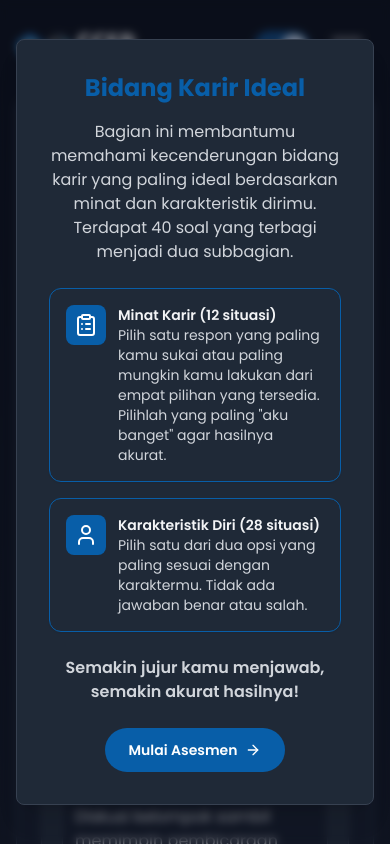
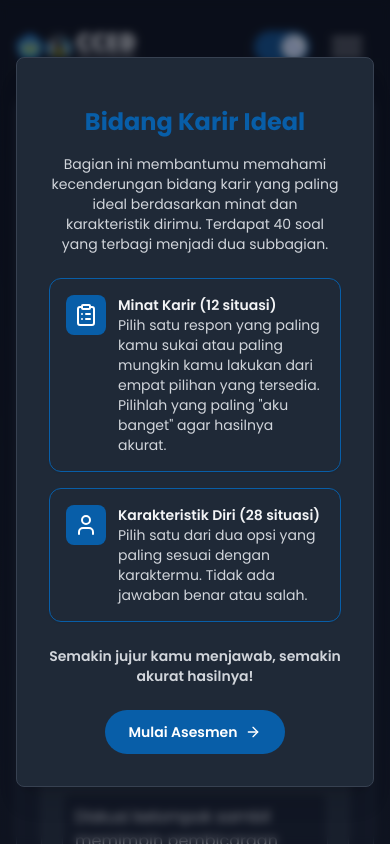
Before and after one commit to pharyss/assessment-cced-unila, a Next.js app: page /assessment/talenta-mahasiswa/career-path in a window 390 px wide. Shown: the top 844 px of the page. Built offline with nearby package versions, Linux system fonts and the light colour scheme.

Commit message:
update: scrolling modal

```diff
--- a/app/assessment/talenta-mahasiswa/behavior-pattern/page.tsx
+++ b/app/assessment/talenta-mahasiswa/behavior-pattern/page.tsx
@@ -124,7 +124,7 @@ const isAllComplete = totalAnsweredAll === totalQuestions;
     <>
       {/* ===== MODAL INSTRUKSI ===== */}
       {showIntroModal && (
-        <div className="animate-fadeIn fixed inset-0 z-50 flex items-center justify-center bg-black/50 backdrop-blur-sm transition-all duration-300">
+        <div className="animate-fadeIn fixed inset-0 z-50 flex items-center justify-center overflow-y-auto bg-black/50 backdrop-blur-sm transition-all duration-300">
           <div className="animate-scaleIn mx-4 max-w-2xl scale-95 transform rounded-lg border border-gray-200 bg-white p-8 shadow-2xl dark:border-gray-700 dark:bg-gray-800">
             <h1 className="mb-4 text-center text-2xl font-bold text-myunila md:text-3xl">
               Pola Perilaku
--- a/app/assessment/talenta-mahasiswa/career-path/page.tsx
+++ b/app/assessment/talenta-mahasiswa/career-path/page.tsx
@@ -95,12 +95,12 @@ export default function CareerPathFill() {
     <>
       {/* ===== MODAL INSTRUKSI ===== */}
       {showInstruction && (
-        <div className="animate-fadeIn fixed inset-0 z-50 flex items-center justify-center bg-black/50 backdrop-blur-sm transition-all duration-300">
+        <div className="animate-fadeIn fixed inset-0 z-50 flex items-center justify-center overflow-y-auto bg-black/50 backdrop-blur-sm transition-all duration-300">
           <div className="animate-scaleIn relative mx-4 max-w-2xl scale-95 transform rounded-lg border border-gray-200 bg-white p-8 shadow-xl transition-all duration-300 ease-out dark:border-gray-700 dark:bg-gray-800">
-            <h1 className="mb-4 text-center text-2xl font-bold text-myunila md:text-3xl">
+            <h1 className="my-4 text-center text-2xl font-bold text-myunila md:text-3xl">
               Bidang Karir Ideal
             </h1>
-            <p className="mb-6 text-center text-base text-gray-700 dark:text-gray-300">
+            <p className="mb-6 text-center text-sm md:text-base text-gray-700 dark:text-gray-300">
               Bagian ini membantumu memahami kecenderungan bidang karir yang
               paling ideal berdasarkan minat dan karakteristik dirimu. Terdapat
               40 soal yang terbagi menjadi dua subbagian.
@@ -138,7 +138,7 @@ export default function CareerPathFill() {
               ))}
             </div>
 
-            <p className="mb-6 text-center font-semibold text-gray-700 dark:text-gray-300">
+            <p className="mb-6 text-center text-sm md:text-base font-semibold text-gray-700 dark:text-gray-300">
               Semakin jujur kamu menjawab, semakin akurat hasilnya!
             </p>
 
```
